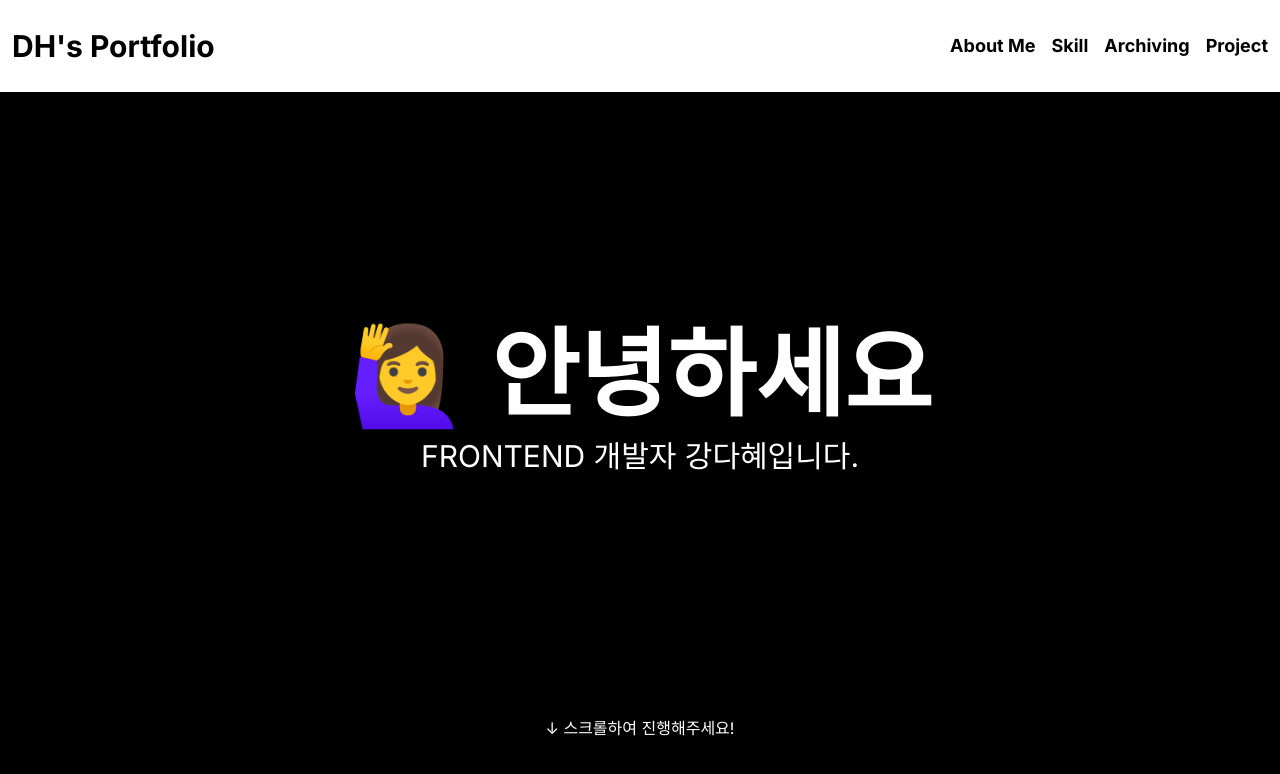
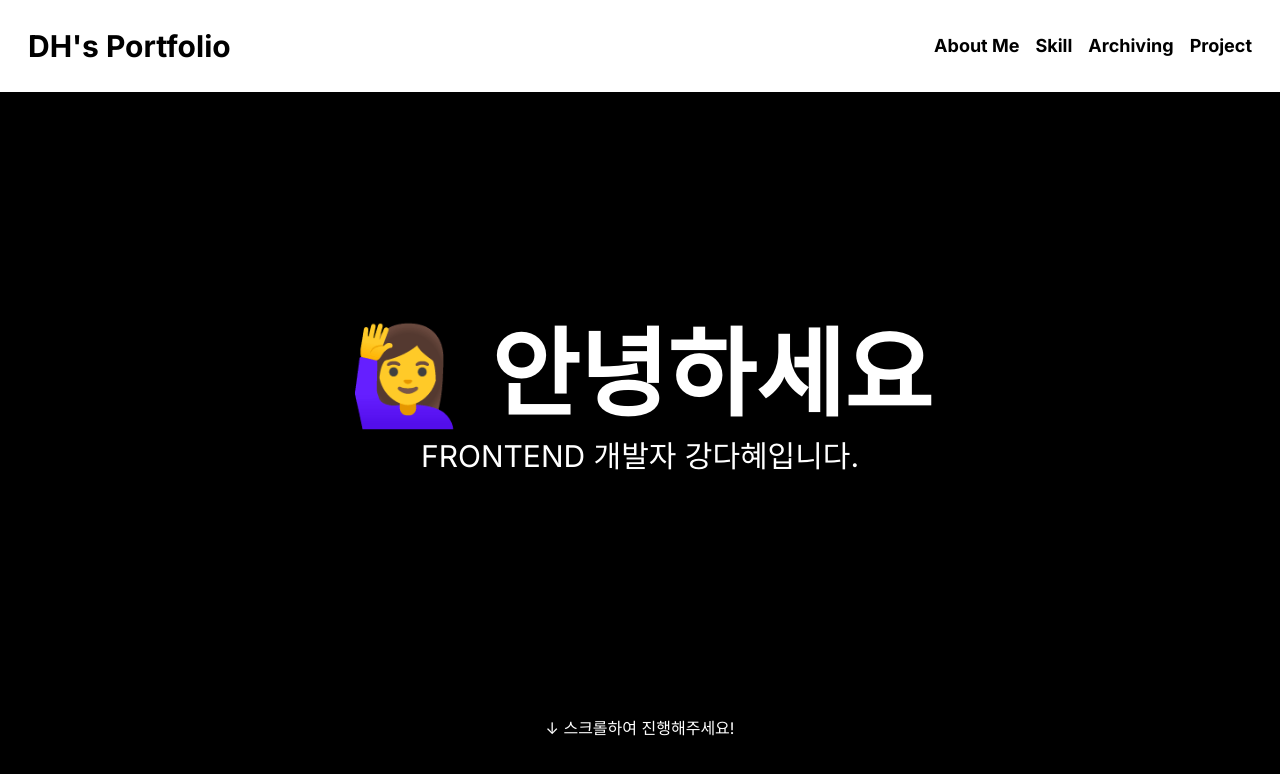
Before and after one commit to dhkang501/next-portfolio, a Next.js app: page / in a window 1280 px wide. Shown: the top 774 px of the page. Built offline with nearby package versions, Linux system fonts and the light colour scheme.

Commit message:
오류 수정: ArchivingSection.jsx 클릭 기능 안됨. 오류원인: IntroSection 에서 fixed가 전체 화면 덮고 있음. 오류해결: pointerEvents: 'none' 속성으로 마우스 이벤트 무시

```diff
--- a/app/(site)/page.tsx
+++ b/app/(site)/page.tsx
@@ -1,6 +1,6 @@
 'use client'
 import React, { useRef } from 'react';
-import Header from '@/components/common/Header';
+import MainHeader from '@/components/common/Header';
 import IntroSection from '@/components/templates/IntroSection';
 import AboutMeSection from '@/components/templates/AboutMeSection';
 import MySkillSection from '@/components/templates/SkillSection';
@@ -9,7 +9,7 @@ import ProjectSection from '@/components/templates/ProjectSection';
 import CareerSection from '@/components/templates/CareerSection';
 
 const page = () => {
-  const headerHeight = 64;
+  const headerHeight = 92;
   const introRef = useRef<HTMLDivElement | null>(null);
   const aboutMeRef = useRef<HTMLDivElement | null>(null);
   const skillRef = useRef<HTMLDivElement | null>(null);
@@ -48,7 +48,7 @@ const page = () => {
 
   return (
     <div>
-      <Header
+      <MainHeader
         headers={headers}
         headerHeight={headerHeight}
         scrollToTop={scrollToTop}
--- a/components/common/Header.jsx
+++ b/components/common/Header.jsx
@@ -21,7 +21,7 @@ const Header = ({ headers, headerHeight, scrollToTop, scrollToSection }) => {
   return (
     <div
       id="navbar"
-      className={`fixed top-0 left-0 right-0 z-10 py-4 shadow-md transition-colors hidden md:block ${
+      className={`fixed top-0 left-0 right-0 z-10 p-4 shadow-md transition-colors hidden md:block ${
         isDark ? 'bg-black text-white' : 'bg-white text-black'
       }`}
     >
--- a/components/templates/ArchivingSection.jsx
+++ b/components/templates/ArchivingSection.jsx
@@ -1,3 +1,4 @@
+'use client';
 import React from 'react';
 import Image from 'next/image';
 
@@ -6,8 +7,8 @@ const ArchivingSection = () => {
     <section className="bg-green-600 text-white p-10">
       <div className="text-4xl md:text-6xl text-center mb-10 md:mb-20">💁‍♀️ ArchivingSection</div>
       <div className="flex flex-wrap gap-6 justify-center">
-                {/* Github */}
-                <div className="w-[380px] p-4 border-2 border-white rounded-xl">
+        {/* Github */}
+        <div className="w-[380px] p-4 border-2 border-white rounded-xl">
           <a href="https://github.com/dhkang501" className="block">
             <Image
               className="mb-4 bg-white rounded-xl h-[78px]"
@@ -51,7 +52,7 @@ const ArchivingSection = () => {
             className="cursor-pointer"
             onClick={() =>
               window.open(
-                'https://mewing-scallop-540.notion.site/_-02cadcf780c248de86ca4c9af8440ef9'
+                'https://mewing-scallop-540.notion.site/_-_PDF-18c7872ec55f80a3a440c93e6ac91fe5'
               )
             }
           >
--- a/components/templates/IntroSection.jsx
+++ b/components/templates/IntroSection.jsx
@@ -1,3 +1,4 @@
+'use client';
 import React, { useEffect, useRef } from 'react';
 import { motion, useScroll, useTransform } from 'framer-motion';
 
@@ -85,7 +86,10 @@ const IntroSection = () => {
       {/* 첫 번째 섹션 */}
       <motion.div
         className="fixed inset-0 flex flex-col items-center justify-center"
-        style={{ scale: containerScale }}
+        style={{
+          scale: containerScale,
+          pointerEvents: 'none',
+         }}
       >
         <motion.div
           style={{ opacity: mainTitleOpacity }}
@@ -127,7 +131,7 @@ const IntroSection = () => {
       {/* 두 번째 섹션 */}
       <motion.div
         className="fixed inset-0 flex flex-col items-center justify-center"
-        style={{ translateY: containerTranslateY }}
+        style={{ translateY: containerTranslateY, pointerEvents: 'none' }}
       >
         <motion.div
           style={{
--- a/components/templates/ProjectSection.jsx
+++ b/components/templates/ProjectSection.jsx
@@ -1,3 +1,4 @@
+'use client';
 import React from 'react';
 import Image from 'next/image';
 import BgBorder from '../common/BgBorder';
```
Also changed, not shown: app/(site)/component/Header.jsx (deleted, +0 -43 lines), 2 other files (tests, documents, lock files or other folders).
